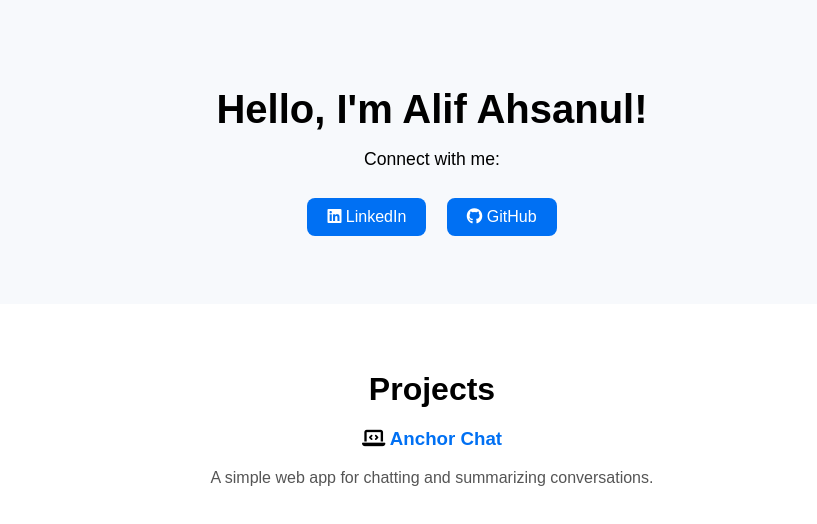
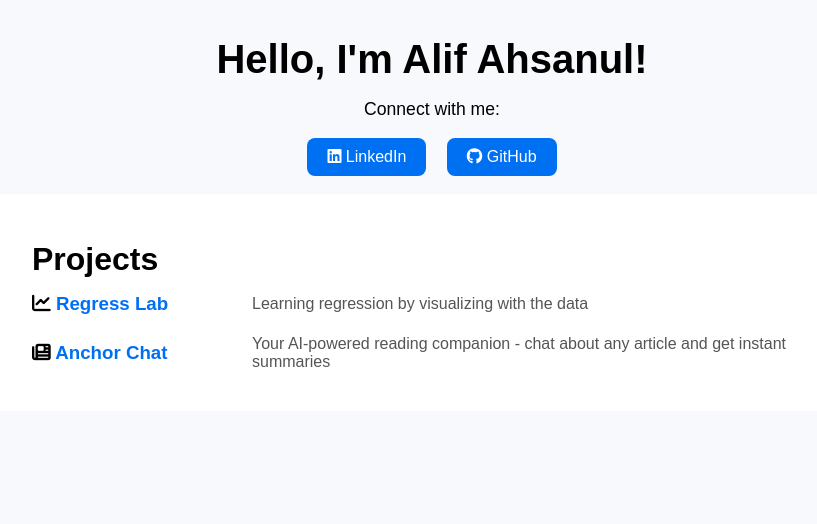
Before and after one commit to alifahsanul/alifahsanul_com, a plain HTML site: page index.html in a window 1280 px wide. Shown: the whole page, without its empty margins (208-1025 px from the left). Drawn offline with Linux system fonts and the light colour scheme.

Commit message:
Add regress lab

```diff
--- a/index.html
+++ b/index.html
@@ -25,10 +25,17 @@
         <h2>Projects</h2>
         <div class="project-item">
             <h3>
-                <i class="fas fa-laptop-code"></i>
+                <i class="fas fa-chart-line"></i>
+                <a href="https://regress-lab.vercel.app/" target="_blank">Regress Lab</a>
+            </h3>
+            <p>Learning regression by visualizing with the data</p>
+        </div>
+        <div class="project-item">
+            <h3>
+                <i class="fas fa-newspaper"></i>
                 <a href="https://anchor-chat.vercel.app" target="_blank">Anchor Chat</a>
             </h3>
-            <p>A simple web app for chatting and summarizing conversations.</p>
+            <p>Your AI-powered reading companion - chat about any article and get instant summaries</p>
         </div>
     </div>
 </body>
--- a/styles.css
+++ b/styles.css
@@ -7,17 +7,17 @@ body {
 }
 
 .container {
-    padding: 60px 20px 40px; /* top, side, bottom */
+    padding: 10px 20px; /* reduced top padding further */
 }
 
 h1 {
     font-size: 2.5em;
-    margin-bottom: 15px;
+    margin-bottom: 2px; /* minimal bottom margin */
 }
 
 p {
     font-size: 1.1em;
-    margin-bottom: 20px;
+    margin-bottom: 10px; /* reduced bottom margin further */
 }
 
 a.btn {
@@ -37,17 +37,41 @@ a.btn:hover {
 
 .projects-container {
     background-color: #ffffff;
-    padding: 40px 20px;
-    margin-top: 20px;
+    padding: 20px 40px; /* reduced vertical padding */
+    margin-top: 0;
 }
 
 .projects-container h2 {
     font-size: 2em;
-    margin-bottom: 20px;
+    margin-bottom: 15px; /* reduced margin */
+    max-width: 800px;
+    margin-left: auto;
+    margin-right: auto;
+    text-align: left;
+    padding: 0 20px;
 }
 
 .project-item {
     margin-bottom: 20px;
+    display: flex;
+    align-items: center;
+    max-width: 800px;
+    margin-left: auto;
+    margin-right: auto;
+    text-align: left;
+    gap: 20px;
+}
+
+.project-item h3 {
+    flex: 0 0 200px;
+    margin: 0;
+}
+
+.project-item p {
+    flex: 1;
+    margin: 0;
+    font-size: 1em;
+    color: #555;
 }
 
 .project-item h3 a {
@@ -58,8 +82,3 @@ a.btn:hover {
 .project-item h3 a:hover {
     text-decoration: underline;
 }
-
-.project-item p {
-    font-size: 1em;
-    color: #555;
-}
```
